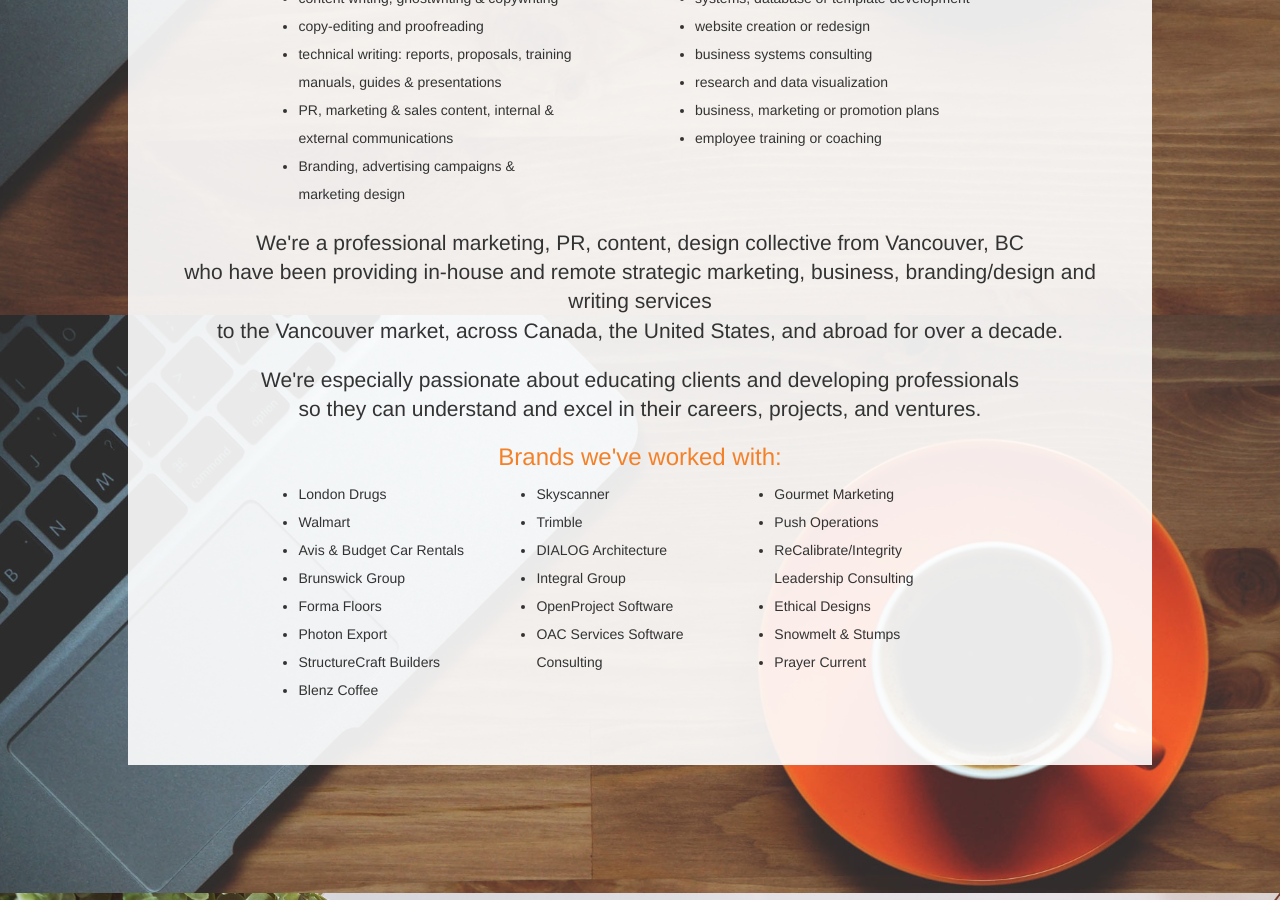
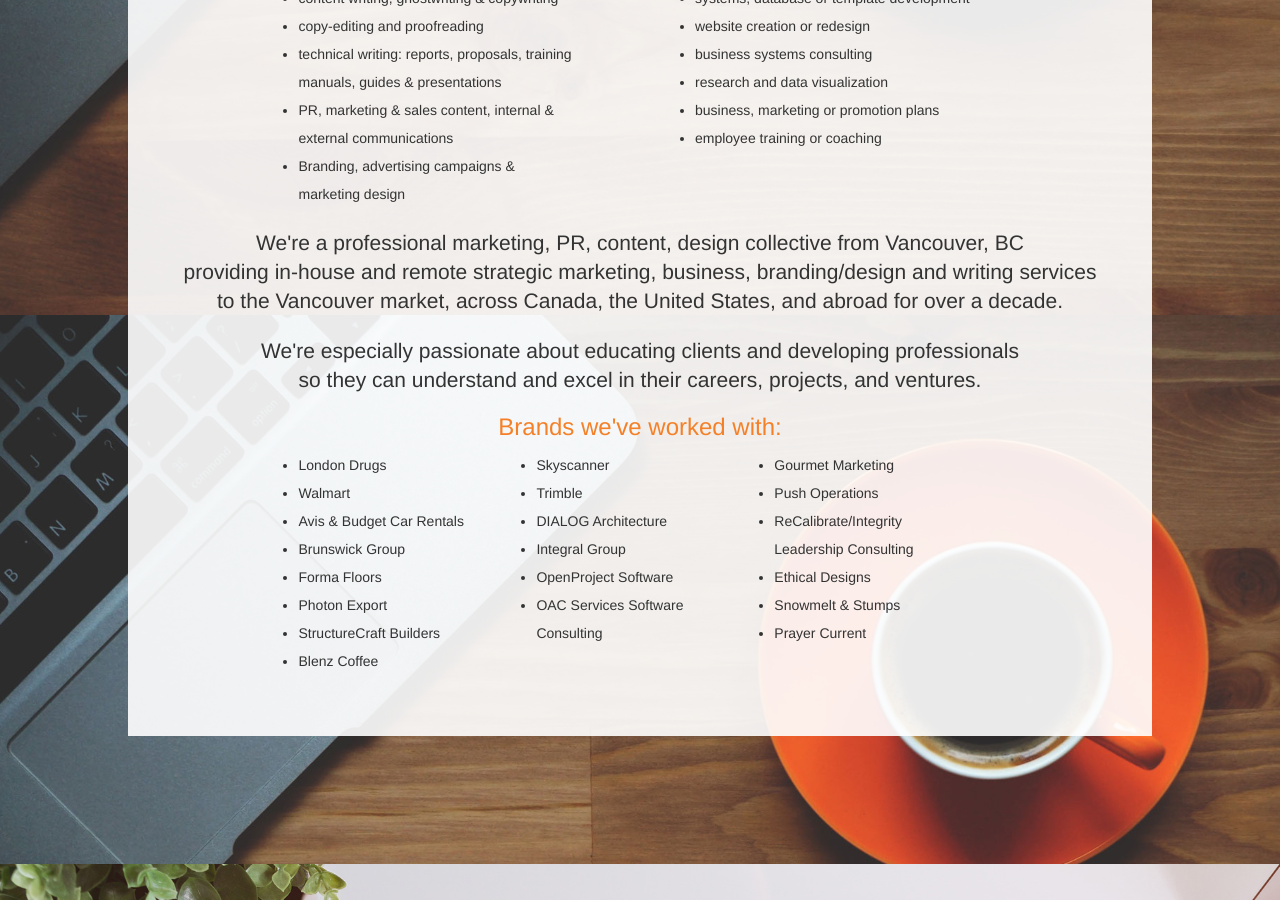
Before and after one commit to kaiewiggins/businesswriting, a Jekyll site: the page built from index.html, in a window 1280 px wide and 900 px high, scrolled down 1485 px. Built offline with Jekyll 4.4.1, drawn with Linux system fonts in a browser that asks for light colours; nearby versions of some CDN libraries.

Commit message:
Update index.html

```diff
--- a/index.html
+++ b/index.html
@@ -57,7 +57,7 @@
         </div><!--close row-->
         <p></p>
         <p class="lead">We're a professional marketing, PR, content, design collective from Vancouver, BC <br />
-		who have been providing in-house and remote strategic marketing, business, branding/design and writing services <br />
+		providing in-house and remote strategic marketing, business, branding/design and writing services <br />
 		to the Vancouver market, across Canada, the United States, and abroad for over a decade.
 	    </p>
 		<p class="lead">We're especially passionate about educating clients and developing professionals <br />
```
